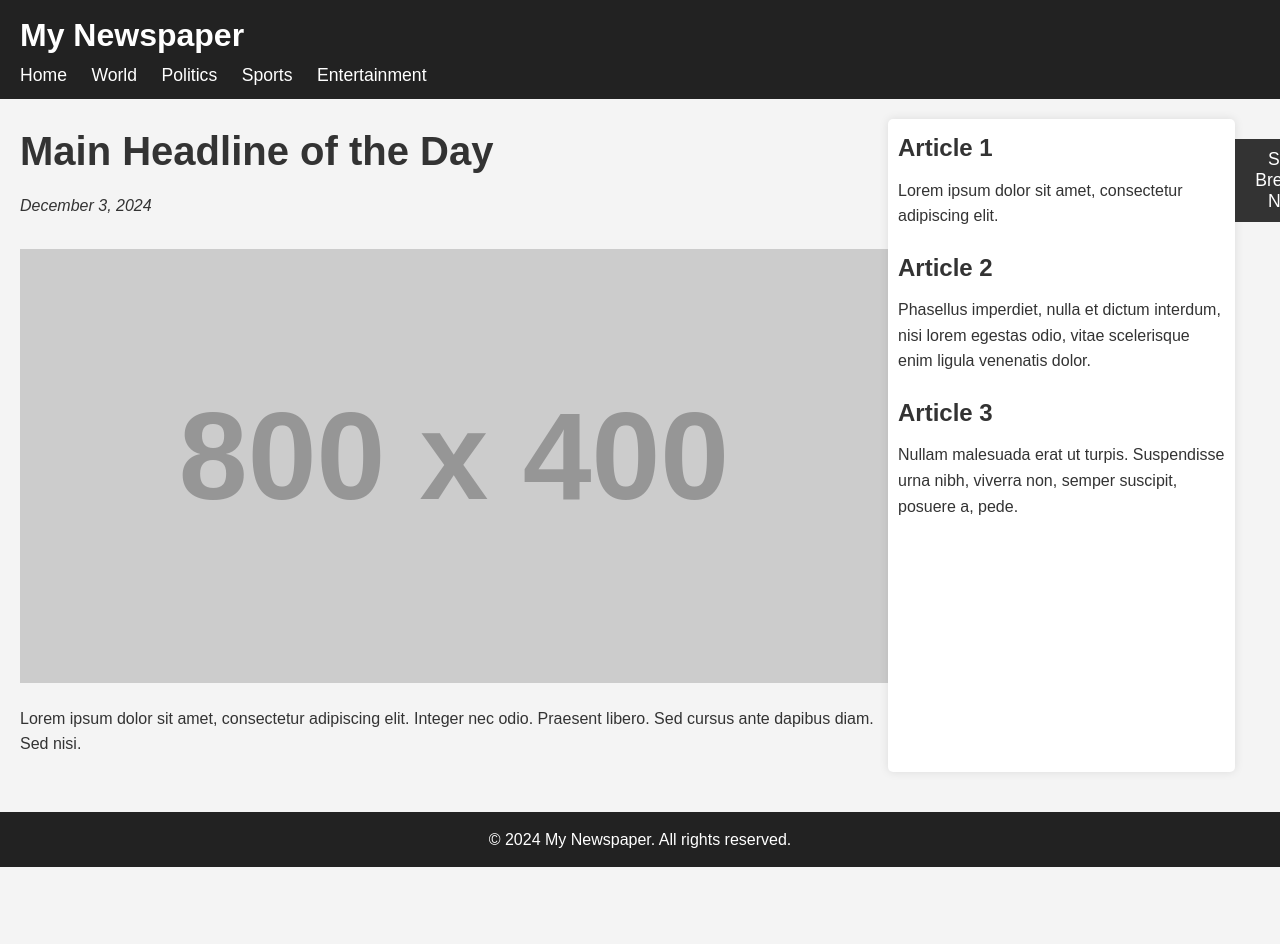
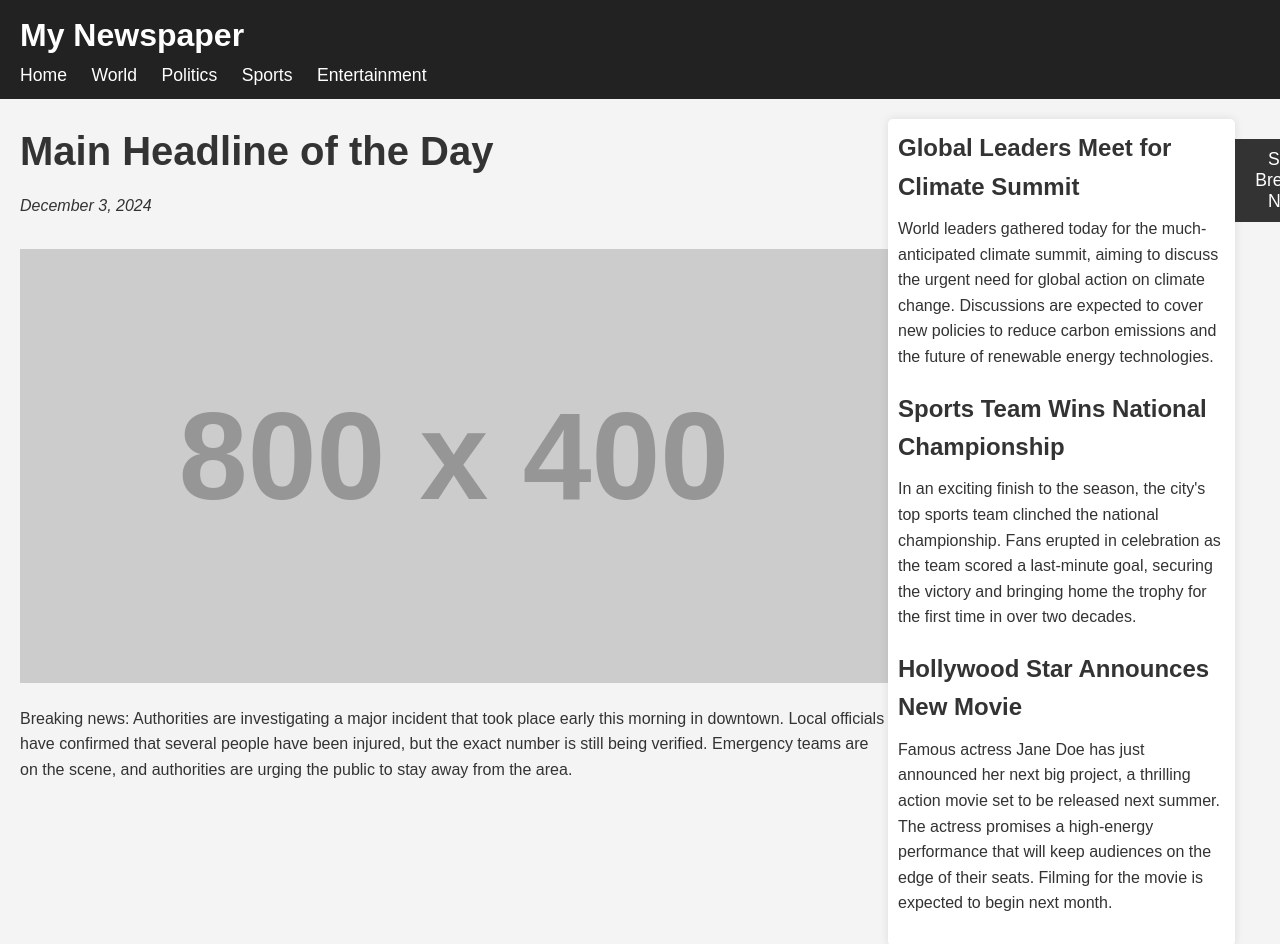
Before and after one commit to IsiahCampbell123/NewsPaper-Final-Project, a plain HTML site: page index.html in a window 1280 px wide. Shown: the top 944 px of the page. Before the commit the page ends 867 px from the top, so only its background shows below. Drawn offline with Linux system fonts and the light colour scheme; placeholder pictures from the web are drawn by us.

Commit message:
Update index.html
Added english articles

```diff
--- a/index.html
+++ b/index.html
@@ -28,22 +28,22 @@
                 <h2>Main Headline of the Day</h2>
                 <p class="date">December 3, 2024</p>
                 <img src="https://via.placeholder.com/800x400" alt="Main news image">
-                <p>Lorem ipsum dolor sit amet, consectetur adipiscing elit. Integer nec odio. Praesent libero. Sed cursus ante dapibus diam. Sed nisi.</p>
+                <p>Breaking news: Authorities are investigating a major incident that took place early this morning in downtown. Local officials have confirmed that several people have been injured, but the exact number is still being verified. Emergency teams are on the scene, and authorities are urging the public to stay away from the area.</p>
             </article>
         </section>
 
         <section class="side-articles">
             <article>
-                <h3>Article 1</h3>
-                <p>Lorem ipsum dolor sit amet, consectetur adipiscing elit.</p>
+                <h3>Global Leaders Meet for Climate Summit</h3>
+                <p>World leaders gathered today for the much-anticipated climate summit, aiming to discuss the urgent need for global action on climate change. Discussions are expected to cover new policies to reduce carbon emissions and the future of renewable energy technologies.</p>
             </article>
             <article>
-                <h3>Article 2</h3>
-                <p>Phasellus imperdiet, nulla et dictum interdum, nisi lorem egestas odio, vitae scelerisque enim ligula venenatis dolor.</p>
+                <h3>Sports Team Wins National Championship</h3>
+                <p>In an exciting finish to the season, the city's top sports team clinched the national championship. Fans erupted in celebration as the team scored a last-minute goal, securing the victory and bringing home the trophy for the first time in over two decades.</p>
             </article>
             <article>
-                <h3>Article 3</h3>
-                <p>Nullam malesuada erat ut turpis. Suspendisse urna nibh, viverra non, semper suscipit, posuere a, pede.</p>
+                <h3>Hollywood Star Announces New Movie</h3>
+                <p>Famous actress Jane Doe has just announced her next big project, a thrilling action movie set to be released next summer. The actress promises a high-energy performance that will keep audiences on the edge of their seats. Filming for the movie is expected to begin next month.</p>
             </article>
         </section>
 
```
